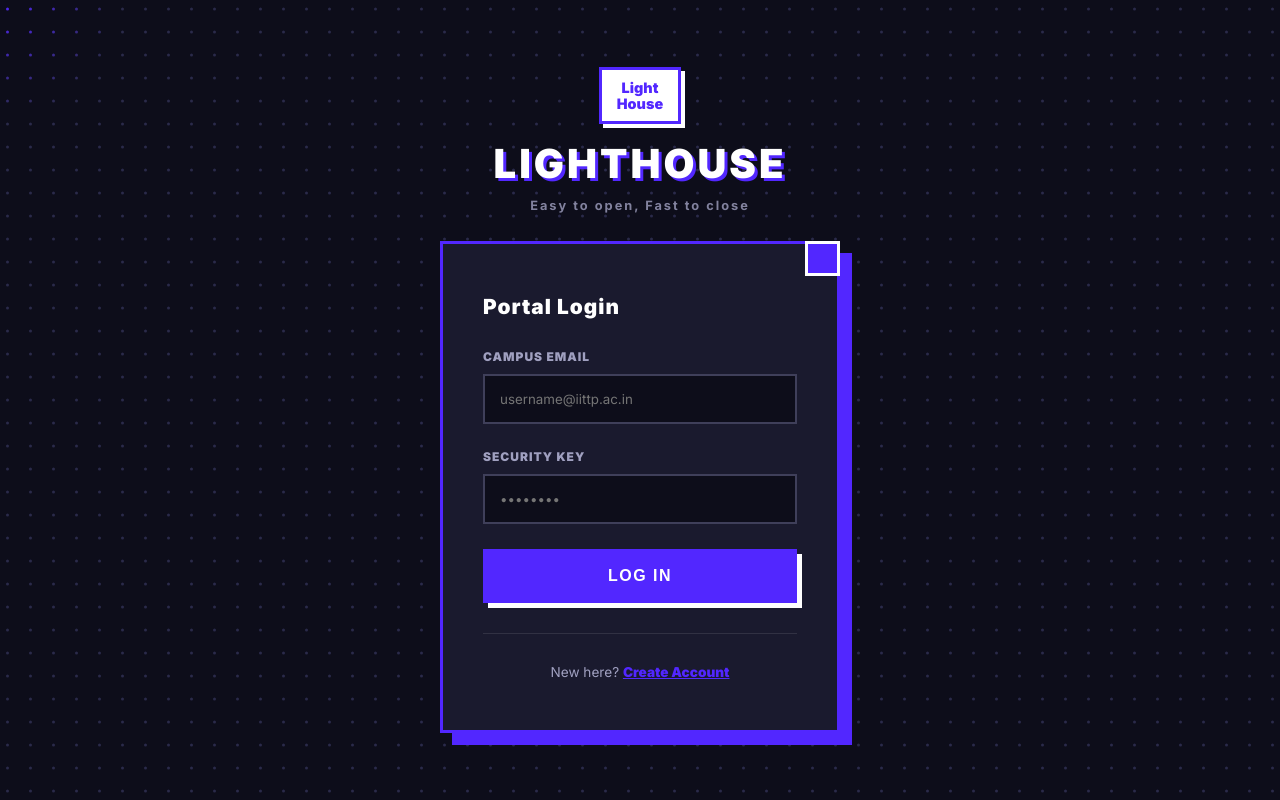
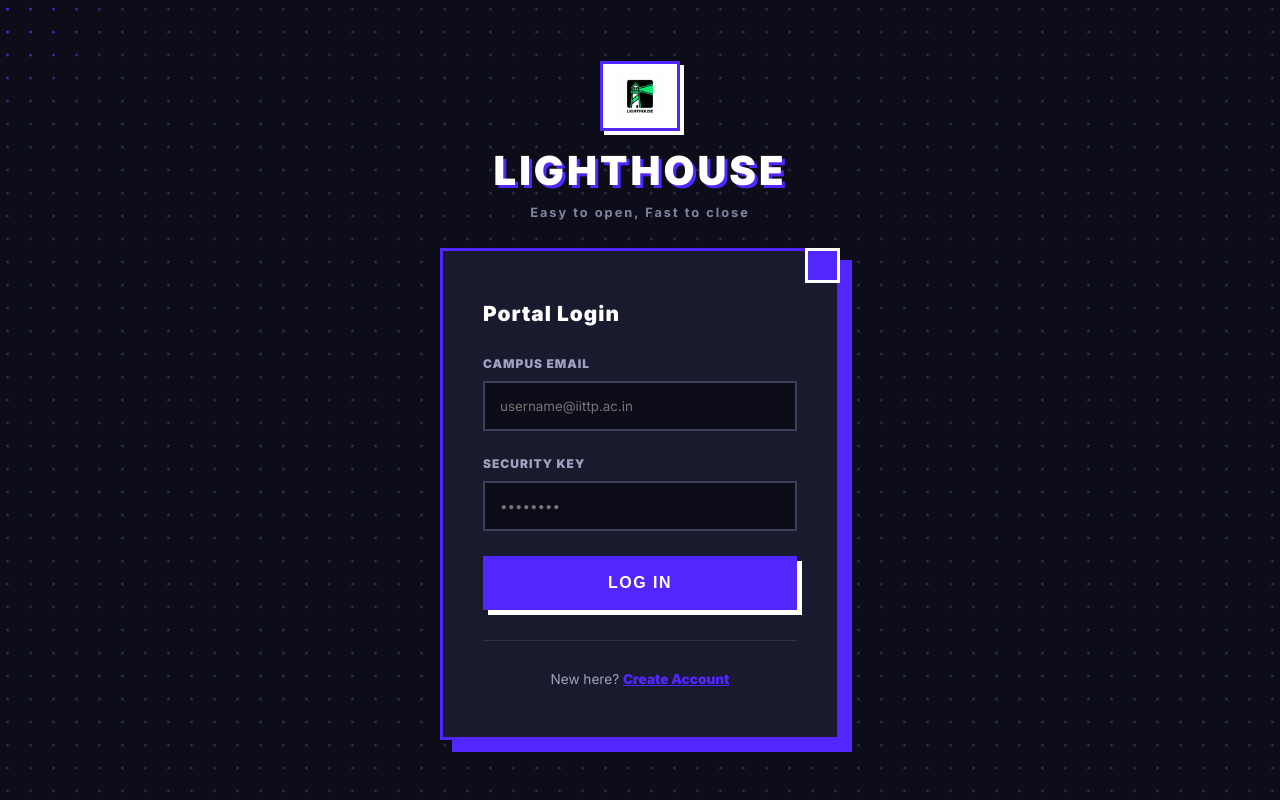
Before and after one commit to GDGC-IIT-Tirupati/project-lighthouse, a React (Create React App) app in the folder frontend/: page / in a window 1280 px wide. Built offline with nearby package versions, Linux system fonts and the light colour scheme.

Commit message:
add website logo

```diff
--- a/frontend/src/pages/Login/login-page.css
+++ b/frontend/src/pages/Login/login-page.css
@@ -37,6 +37,12 @@
   text-align: center;
   line-height: 1.1;
   font-size: 0.9rem;
+}
+
+.logo {
+  width: 44px;
+  height: auto;
+  display: block;
 }
 
 .title {
--- a/frontend/src/pages/Login/login.jsx
+++ b/frontend/src/pages/Login/login.jsx
@@ -1,7 +1,11 @@
 import { useNavigate } from "react-router-dom";
 import { useState } from "react";
+
 import DotGrid from "../../components/DotGrid/DotGrid";
 import NormalButton from "../../components/NormalButton/NormalButton";
+
+import webLogo from "../../assets/website_logo.png";
+
 import "./login-page.css";
 
 function Login() {
@@ -28,9 +32,7 @@
       <div className="login-page">
         <header className="header-section">
           <div className="logo-box">
-            Light
-            <br />
-            House
+            <img src={webLogo} className="logo" alt="Lighthouse logo" />
           </div>
           <h1 className="title">LIGHTHOUSE</h1>
           <p className="subtitle">Easy to open, Fast to close</p>
--- a/frontend/src/pages/OTP-Page/otp-page.css
+++ b/frontend/src/pages/OTP-Page/otp-page.css
@@ -32,6 +32,12 @@
   font-weight: 900;
   font-size: 0.7rem;
   border: 2px solid black;
+}
+
+.logo {
+  width: 44px;
+  height: auto;
+  display: block;
 }
 
 .exit-btn {
--- a/frontend/src/pages/OTP-Page/otp-page.jsx
+++ b/frontend/src/pages/OTP-Page/otp-page.jsx
@@ -3,6 +3,8 @@
 
 import DotGrid from "../../components/DotGrid/DotGrid";
 import NormalButton from "../../components/NormalButton/NormalButton";
+
+import webLogo from "../../assets/website_logo.png";
 
 import "./otp-page.css";
 
@@ -30,9 +32,7 @@
       <div className="otp-page">
         <nav className="top-nav">
           <div className="nav-logo">
-            Light
-            <br />
-            House
+            <img src={webLogo} className="logo" alt="Lighthouse logo" />
           </div>
           <button className="exit-btn" onClick={() => navigate("/")}>
             Exit
```
Also changed, not shown: frontend/src/assets/website_logo.png (added).
